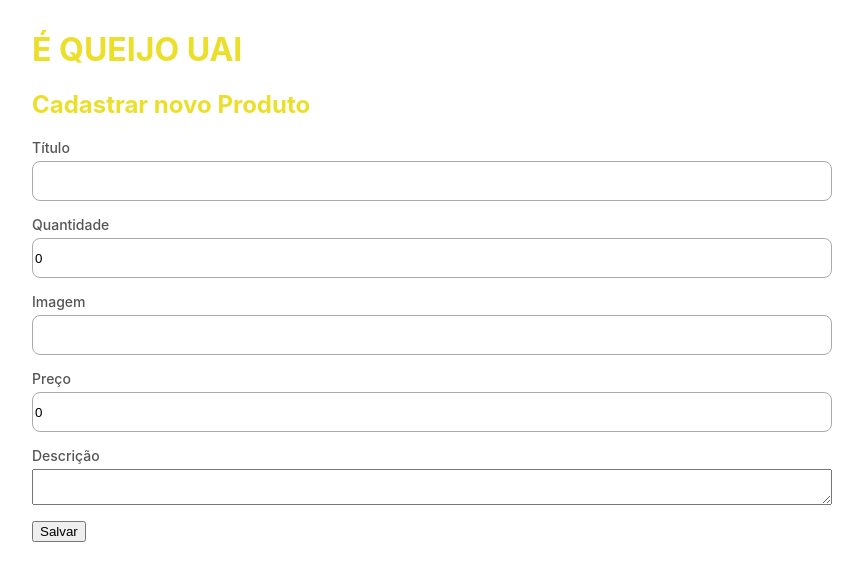
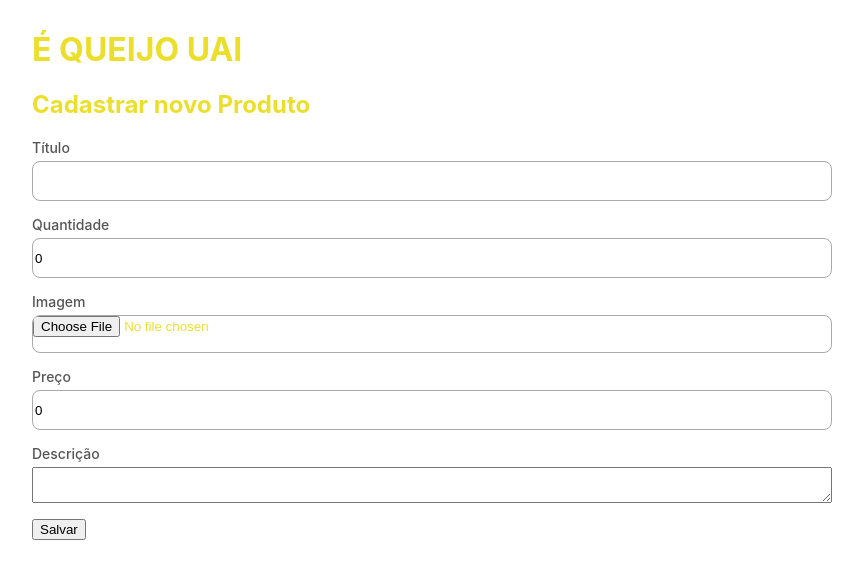
Before and after one commit to IzaqueNunes/projetov1, a React (Create React App) app in the folder web/: page /create in a window 1280 px wide. Shown: the top 580 px of the page, without its empty margins (208-1071 px from the left). Built offline with nearby package versions, Linux system fonts and the light colour scheme.

Commit message:
18/11
Feito botão para login (falta exibir formulario de login)

Upload da img dos queijos com problema, tem de arrumar

```diff
--- a/web/src/components/produtos/card/card.js
+++ b/web/src/components/produtos/card/card.js
@@ -40,6 +40,7 @@ const ProdutosCard = ({ produtos, onClickDelete }) => (
 
 
 
+
       </footer>
       <button
         type="button"
--- a/web/src/components/produtos/form/form.js
+++ b/web/src/components/produtos/form/form.js
@@ -6,7 +6,7 @@ import axios from 'axios';
 const initialValue={
     title: '',
     quantidade: 0,
-    ImageUrl:'',
+    image:'',
     price:0,
     descricao:''
 }
@@ -72,8 +72,8 @@ const ProdutosForm= ({id})=>{
                 </div>
 
                 <div className="produtos-form__group">
-                    <label htmlFor="imageUrl">Imagem</label>
-                    <input id="imageUrl" name="imageUrl" type="text" onChange={onChange} value={values.imageUrl}/>
+                    <label htmlFor="image">Imagem</label>
+                    <input id="image" name="image" type="file" onChange={onChange} value={values.image}/>
                 </div>
 
                 <div className="produtos-form__group">
--- /dev/null
+++ b/web/src/components/produtos/login/login.css
@@ -0,0 +1,23 @@
+.produtos-form__group{
+    display: flex;
+    flex-direction: column;
+    margin-bottom: 15px;
+}
+
+.produtos-form__group label{
+    margin-bottom: 5px;
+    font-size: 14px;
+    font-weight: 500;
+    color: #555;
+}
+
+.produtos-form__group input{
+    border: 1px solid #aaa;
+    border-radius: 8px;
+    background-color: #fff;
+    height: 36px;
+}
+
+.produtos-title{
+    color:#e7d800d3;
+}
--- /dev/null
+++ b/web/src/components/produtos/login/login.js
@@ -0,0 +1,64 @@
+import React from 'react';
+
+
+const LoginForm = () => {
+    return (
+        <div>
+            <h1>Teste</h1>
+        </div>
+    )
+};
+
+export default LoginForm;
+
+/* import React, { useState } from 'react';
+import { useHistory } from 'react-router-dom';
+import axios from 'axios';
+
+
+const initialValue = {
+  CPF: '',
+  Senha: '',
+}
+
+const LoginForm = () => {
+  const [values, setValues] = useState(initialValue);
+  const history = useHistory();
+
+  function onChange(ev) {
+    const { name, value } = ev.target;
+
+    setValues({ ...values, [name]: value });
+  }
+
+   function onSubmit(ev) {
+    ev.preventDefault();
+
+    axios.post('http://localhost:5000/produtoss', values)
+      .then((response) => {
+        history.push('/');
+      });
+  }
+
+  return (
+    <div>
+      <h1>LOGIN</h1>
+
+     <form onSubmit={onSubmit}>
+        <div className="produtos-form__group">
+          <label htmlFor="CPF">CPF</label>
+          <input id="CPF" name="CPF" type="text" onChange={onChange} />
+        </div>
+        <div className="produtos-form__group">
+          <label htmlFor="Senha">Senha</label>
+          <input id="Senha" name="Senha" type="number" onChange={onChange} />
+        </div>
+        <div>
+          <button type="submit">Salvar</button>
+        </div>
+      </form>
+    </div>
+  )
+};
+
+export default LoginForm; */
--- a/web/src/components/produtos/search/search.js
+++ b/web/src/components/produtos/search/search.js
@@ -1,9 +1,9 @@
-import React, {useState, useEffect} from 'react';
+import React, { useState, useEffect } from 'react';
 import axios from 'axios';
 import ProdutosList from 'components/produtos/list/list';
 import UIButton from 'components/UI/Button/Button';
 
-import {Link} from 'react-router-dom';
+import { Link } from 'react-router-dom';
 import './search.css'
 import useApi from 'components/utils/useApi';
 
@@ -14,7 +14,7 @@ const baseParams = {
   _limit: 5,
 };
 
-const ProdutosSearch=() =>{
+const ProdutosSearch = () => {
 
   const [produtos, setProdutos] = useState([]);
   const [search, setSearch] = useState('');
@@ -24,13 +24,13 @@ const ProdutosSearch=() =>{
     method: 'get',
   })
 
-  useEffect(() =>{
-    const params={};
-    if (search){
+  useEffect(() => {
+    const params = {};
+    if (search) {
       params.title_like = search;
     }
-    axios.get('http://localhost:4000/produtos?_embed=comments&_order=desc&_sort=id', {params})
-      .then ((response)=> {
+    axios.get('http://localhost:4000/produtos?_embed=comments&_order=desc&_sort=id', { params })
+      .then((response) => {
         setProdutos(response.data);
       });
   }, [search]);
@@ -42,7 +42,12 @@ const ProdutosSearch=() =>{
       <header className="produtos-search__header">
         <h1>Produtos Cadastrados</h1>
         <UIButton
-              component={Link} to={"/create"} theme = "contained-green">
+          component={Link} to={"/login"} theme="contained-green">
+          Fazer Login
+                </UIButton>
+
+        <UIButton
+          component={Link} to={"/create"} theme="contained-green">
           Cadastrar um Produto
                 </UIButton>
 
@@ -52,12 +57,12 @@ const ProdutosSearch=() =>{
         type="search"
         placeholder="Pesquisar por produto"
         value={search}
-         onChange={(ev)=> setSearch(ev.target.value)}
+        onChange={(ev) => setSearch(ev.target.value)}
       />
       <ProdutosList
         produtos={produtos}
         loading={!produtos.length}
-          refetch={()=> {
+        refetch={() => {
           load({
             params: baseParams
           })
--- /dev/null
+++ b/web/src/pages/Produtos/Login/Login.js
@@ -0,0 +1,19 @@
+import React from 'react';
+//import { useParams } from 'react-router-dom';
+import LoginForm from 'components/produtos/login/login';
+import UIContainer from 'components/UI/Container/Container';
+
+const PagesLoginForm = () => {
+  //const { } = useParams();
+
+  return (
+    <div>
+        <UIContainer>
+            <LoginForm  />
+        </UIContainer>
+
+    </div>
+  );
+};
+
+export default PagesLoginForm;
--- a/web/src/pages/root.js
+++ b/web/src/pages/root.js
@@ -7,6 +7,7 @@ import {
 
 import PagesProdutosSearch from './Produtos/Search/Search';
 import PagesProdutosForm from './Produtos/Form/Form';
+import PagesLoginForm from './Produtos/Login/Login';
 
 
 const Root = () => {
@@ -16,6 +17,8 @@ const Root = () => {
                 <Route path="/create" component={PagesProdutosForm} />
                 <Route path="/edit/:id" component={PagesProdutosForm} />
                 <Route path="/" component={PagesProdutosSearch} />
+                <Route path="/login" component={PagesLoginForm}/>
+
             </Switch>
         </Router>
     );
```
Also changed, not shown: 1 other file (tests, documents, lock files or other folders). Lines whose indentation alone changed are shown as unchanged.
